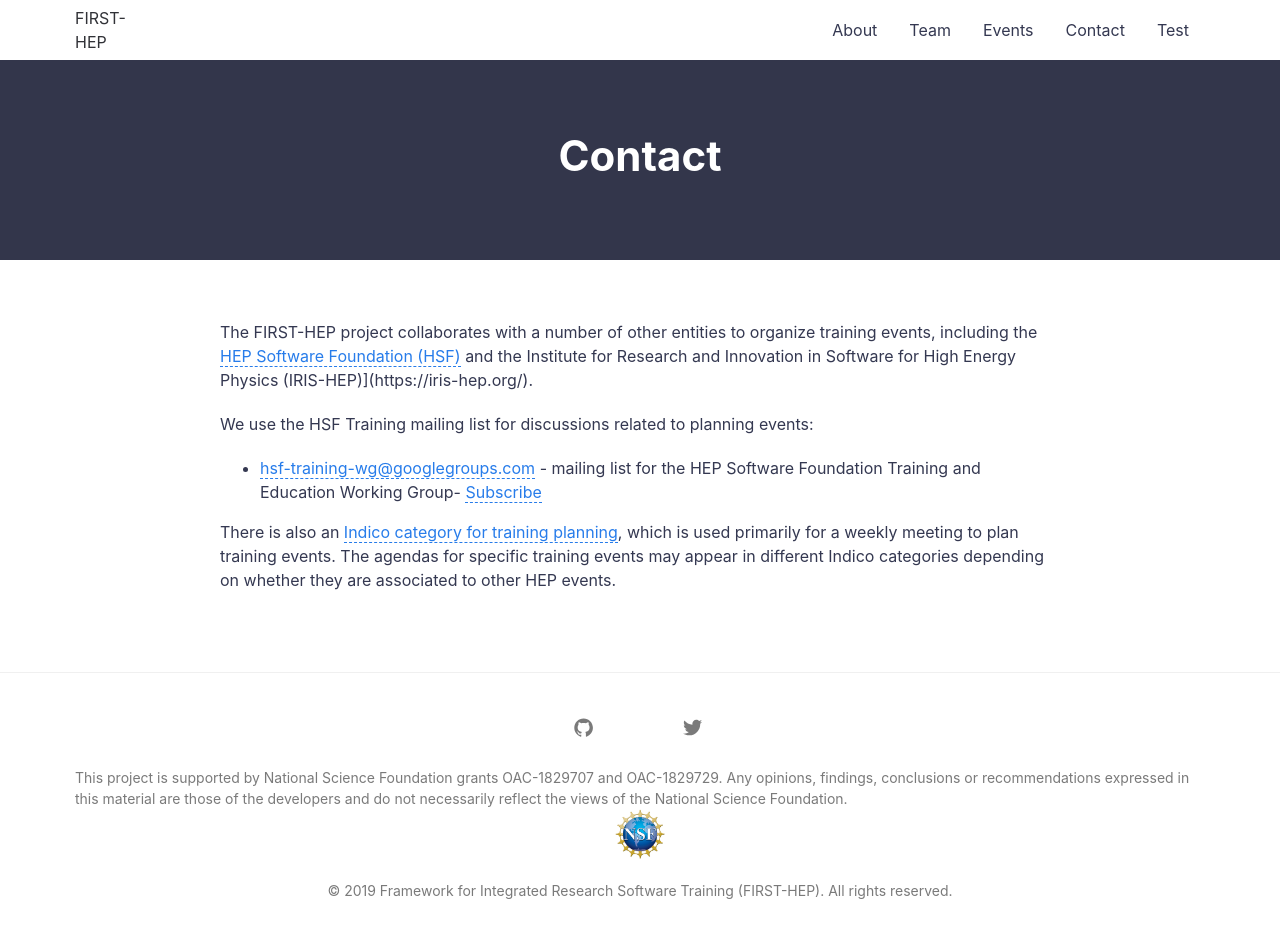
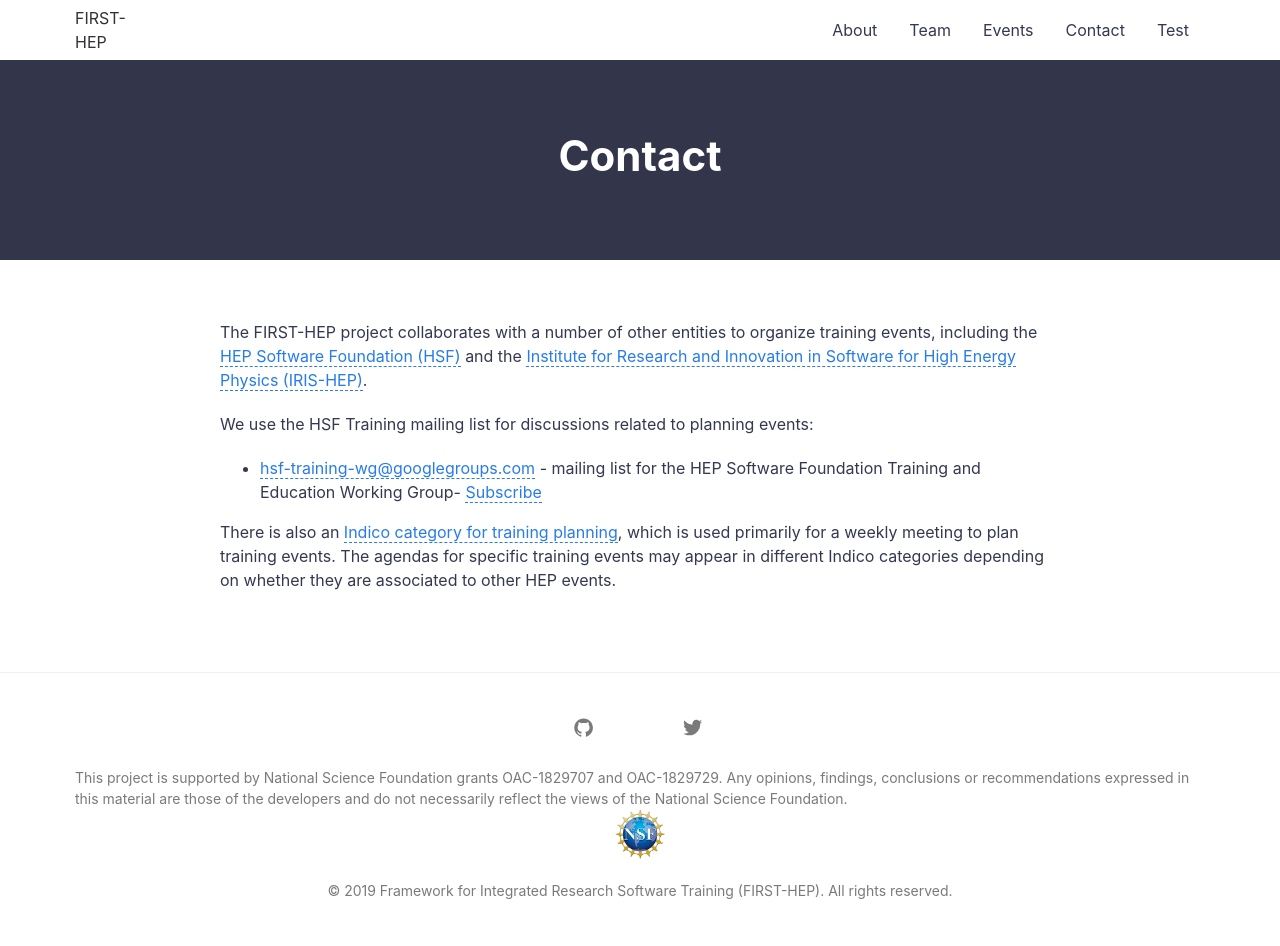
Before and after one commit to first-hep/first-hep.github.io, a Jekyll site: the page built from contact.md, in a window 1280 px wide. Built offline with Jekyll 4.4.1, drawn with Linux system fonts in a browser that asks for light colours.

Commit message:
Fix IRIS-HEP link

```diff
--- a/contact.md
+++ b/contact.md
@@ -4,7 +4,7 @@ title: Contact
 permalink: /contact/
 ---
 
-The FIRST-HEP project collaborates with a number of other entities to organize training events, including the [HEP Software Foundation (HSF)](https://hepsoftwarefoundation.org/) and the Institute for Research and Innovation in Software for High Energy Physics (IRIS-HEP)](https://iris-hep.org/).
+The FIRST-HEP project collaborates with a number of other entities to organize training events, including the [HEP Software Foundation (HSF)](https://hepsoftwarefoundation.org/) and the [Institute for Research and Innovation in Software for High Energy Physics (IRIS-HEP)](https://iris-hep.org/).
 
 We use the HSF Training mailing list for discussions related to planning events:
 
```
